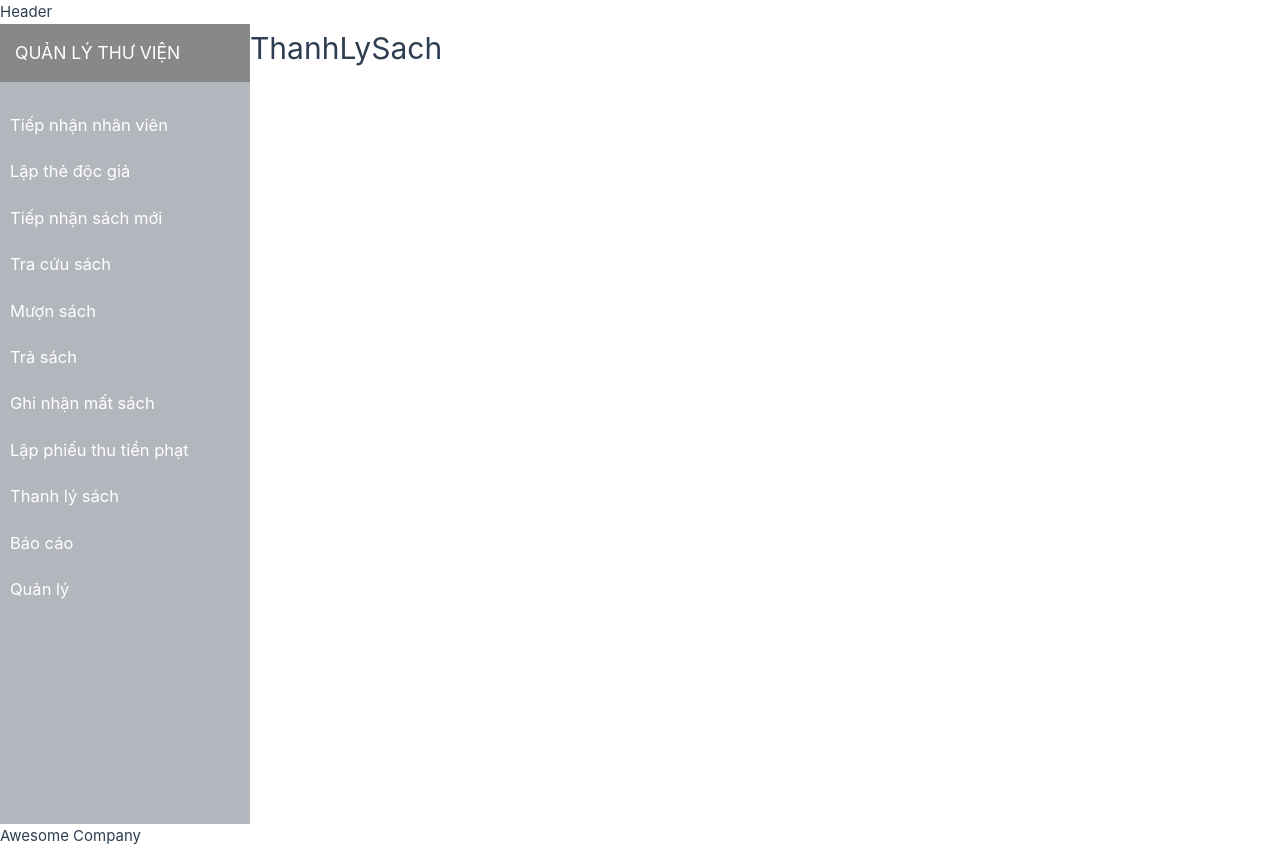
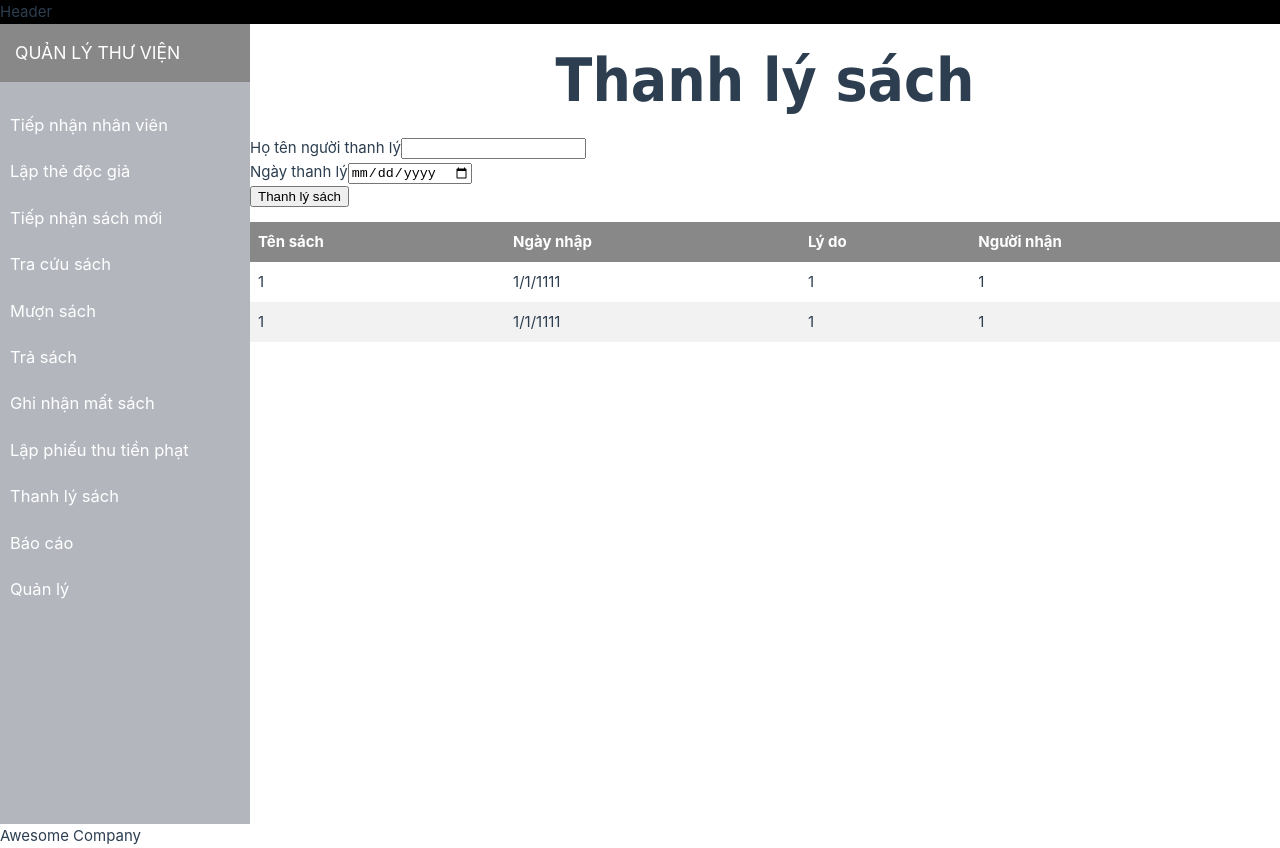
Before and after one commit to YumeAyasaki/LM_FE, a Vue app: page /thanh-ly-sach in a window 1280 px wide. Built offline with nearby package versions, Linux system fonts and the light colour scheme; no server answers.

Commit message:
Wrap up to change to BE...

```diff
--- a/package.json
+++ b/package.json
@@ -10,6 +10,7 @@
   },
   "dependencies": {
     "axios": "^1.2.2",
+    "dotenv": "^16.0.3",
     "pinia": "^2.0.23",
     "vue": "^3.2.41",
     "vue-router": "^4.1.6"
--- a/src/assets/main.css
+++ b/src/assets/main.css
@@ -16,8 +16,6 @@
 
   #app {
     width: 100%;
-    display: grid;
-    grid-template-columns: 250px auto;
     padding: 0 ;
   }
 }
--- a/src/components/layouts/LayoutDefault.vue
+++ b/src/components/layouts/LayoutDefault.vue
@@ -1,12 +1,14 @@
 <template>
   <div class="LayoutDefault">
-    <div>
+    <div class="LayoutDefault__header">
       Header
       <!-- Header -->
     </div>
     <main class="LayoutDefault__main">
       <MenuItem class="LayoutDefault__menu" />
-      <slot />
+      <div class="LayoutDefault__content">
+        <slot />
+      </div>
     </main>
     <footer class="LayoutDefault__footer">Awesome Company</footer>
   </div>
@@ -25,7 +27,19 @@ export default {
 </script>
 
 <style>
+.LayoutDefault {
+  min-width: 100%;
+}
+.LayoutDefault__header {
+  width: 100%;
+  background-color: black;
+}
 .LayoutDefault__main {
   display: flex;
+  margin: 0%;
+  padding: 0%;
+}
+.LayoutDefault__content {
+  width: 100%;
 }
 </style>
--- a/src/components/utils/TitleItem.vue
+++ b/src/components/utils/TitleItem.vue
@@ -18,6 +18,8 @@ export default {
   text-align: center;
 }
 h1 {
+  /* width: 100%; */
+
   text-align: center;
   margin: 20px;
 }
--- a/src/views/BaoCao.vue
+++ b/src/views/BaoCao.vue
@@ -1,19 +1,30 @@
 <template>
   <div class="BaoCao">
-    <h1>BaoCao</h1>
+    <div class="title">
+      <TitleItem title="Báo cáo" />
+    </div>
     <!-- ... -->
+    <form></form>
   </div>
 </template>
 
 <script>
 import LayoutDefault from "../components/layouts/LayoutDefault.vue";
+import TitleItem from "../components/utils/TitleItem.vue";
 
-console.log("Baocao");
+console.log("Báo cáo");
 
 export default {
   name: "BaoCao",
+  components: { TitleItem },
   created() {
     this.$emit("update:layout", LayoutDefault);
   },
 };
 </script>
+
+<style>
+.title {
+  width: 100%;
+}
+</style>
--- a/src/views/PhieuThuTienPhat.vue
+++ b/src/views/PhieuThuTienPhat.vue
@@ -1,19 +1,62 @@
 <template>
   <div class="ThuTienPhat">
-    <h1>ThuTienPhat</h1>
-    <!-- ... -->
+    <TitleItem title="Thu tiền phạt" />
+    <div>{{ form }}</div>
+    <form>
+      <div>
+        <label>Họ và tên</label>
+        <input v-model="form.name" />
+      </div>
+      <div>
+        <label>Tiền nợ</label>
+        <input type="number" v-model.number="form.debt" />
+      </div>
+      <div>
+        <label>Số tiền thu</label>
+        <input type="number" v-model.number="form.money" />
+      </div>
+      <div>
+        <label>Còn lại</label>
+        <input type="number" v-model.number="form.remain" />
+      </div>
+      <div>
+        <label>Người thu tiền</label>
+        <input v-model="form.employee" />
+      </div>
+      <button @click="submit">Lập phiếu thu tiền phạt</button>
+    </form>
   </div>
 </template>
 
 <script>
 import LayoutDefault from "../components/layouts/LayoutDefault.vue";
+import TitleItem from "../components/utils/TitleItem.vue";
+import axios from "axios";
 
-console.log("ThuTienPhat");
+console.log(import.meta.env.VITE_BACKEND_LOCAL);
 
 export default {
   name: "ThuTienPhat",
+  components: { TitleItem },
   created() {
     this.$emit("update:layout", LayoutDefault);
   },
+  data: function () {
+    return {
+      form: {
+        name: "",
+        debt: 0,
+        money: 0,
+        remain: 0,
+        employee: "",
+      },
+    };
+  },
+  methods: {
+    async submit() {
+      this.$emit("submit", this.form);
+      axios.post();
+    },
+  },
 };
 </script>
--- a/src/views/ThanhLySach.vue
+++ b/src/views/ThanhLySach.vue
@@ -1,19 +1,103 @@
 <template>
   <div class="ThanhLySach">
-    <h1>ThanhLySach</h1>
-    <!-- ... -->
+    <TitleItem title="Thanh lý sách"></TitleItem>
+    <form>
+      <div>
+        <label>Họ tên người thanh lý</label>
+        <input v-model="form.name" />
+      </div>
+      <div>
+        <label>Ngày thanh lý</label>
+        <input type="date" v-model="form.date" />
+      </div>
+      <button>Thanh lý sách</button>
+    </form>
+    <div>
+      <table class="table">
+        <thead>
+          <tr>
+            <th>Tên sách</th>
+            <th>Ngày nhập</th>
+            <th>Lý do</th>
+            <th>Người nhận</th>
+          </tr>
+        </thead>
+        <tbody>
+          <tr v-for="item in items" :key="item._id">
+            <td>{{ item.bookname }}</td>
+            <td>{{ item.date }}</td>
+            <td>{{ item.reason }}</td>
+            <td>{{ item.employee }}</td>
+          </tr>
+        </tbody>
+      </table>
+    </div>
   </div>
 </template>
 
 <script>
 import LayoutDefault from "../components/layouts/LayoutDefault.vue";
+import TitleItem from "../components/utils/TitleItem.vue";
 
 console.log("ThanhLySach");
+
+console.log(import.meta.env.VITE_BACKEND_LOCAL);
+const url = import.meta.env.VITE_BACKEND_LOCAL;
 
 export default {
   name: "ThanhLySach",
   created() {
     this.$emit("update:layout", LayoutDefault);
   },
+  components: { TitleItem },
+  data: function () {
+    return {
+      items: [
+        {
+          _id: "1",
+          bookname: "1",
+          date: "1/1/1111",
+          reason: "1",
+          employee: "1",
+        },
+        {
+          _id: "1",
+          bookname: "1",
+          date: "1/1/1111",
+          reason: "1",
+          employee: "1",
+        },
+      ],
+      form: {
+        name: "",
+        date: new Date("01/01/2022"),
+      },
+    };
+  },
 };
 </script>
+
+<style>
+table {
+  margin-top: 10pt;
+  border-collapse: collapse;
+  width: 100%;
+}
+
+tr:nth-child(even) {
+  background-color: #f2f2f2;
+}
+
+th {
+  background-color: #888889;
+  color: white;
+  padding: 0.5rem;
+  font-weight: bold;
+}
+
+th,
+td {
+  text-align: left;
+  padding: 8px;
+}
+</style>
```
Also changed, not shown: .eslintrc.cjs, 2 other files (tests, documents, lock files or other folders).
